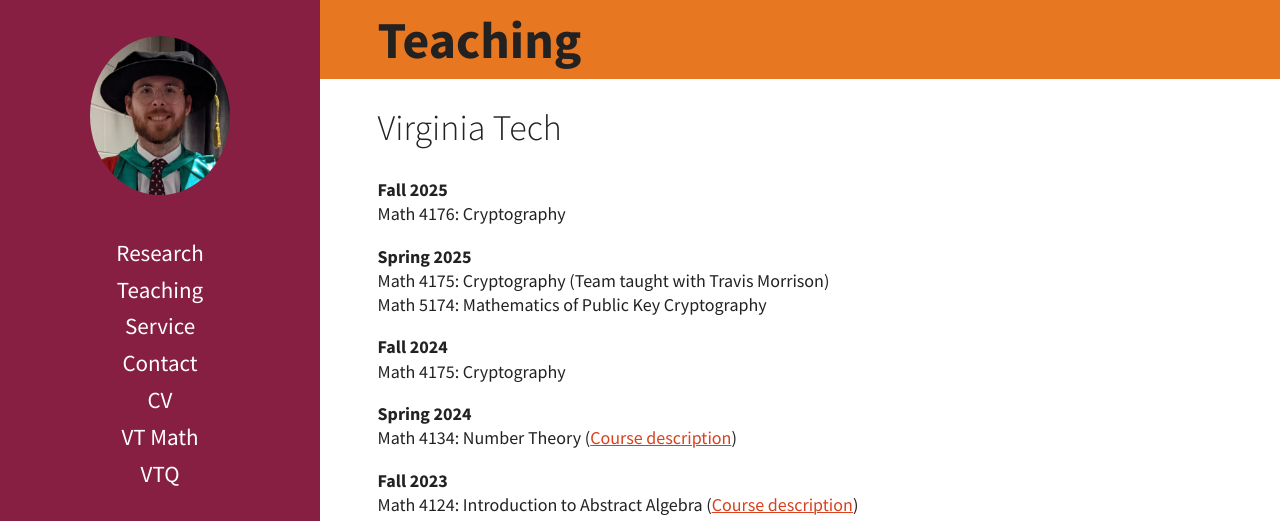
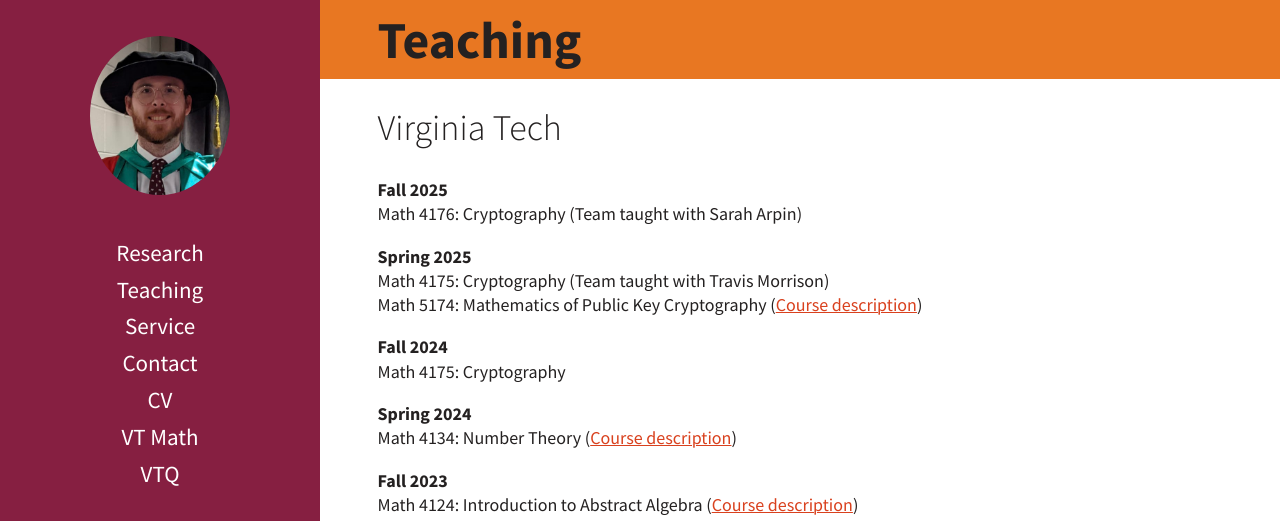
Before and after one commit to JasonLeGrow/JasonLeGrow.github.io, a plain HTML site: page pages/Teaching.html in a window 1280 px wide. Shown: the top 521 px of the page. Drawn offline with Linux system fonts and the light colour scheme.

Commit message:
Update documentation

```diff
--- a/pages/Teaching.html
+++ b/pages/Teaching.html
@@ -141,10 +141,10 @@
 <div>
 <h2>Virginia Tech</h2>
 <p><strong>Fall 2025</strong><br>
-  Math 4176: Cryptography</p>
+  Math 4176: Cryptography (Team taught with Sarah Arpin)</p>
 <p><strong>Spring 2025</strong><br>
   Math 4175: Cryptography (Team taught with Travis Morrison) <br>
-  Math 5174: Mathematics of Public Key Cryptography</p>
+  Math 5174: Mathematics of Public Key Cryptography (<a href="/teaching/LeGrowJ_5174_20981.pdf">Course description</a>)</p>
 <p><strong>Fall 2024</strong><br>
   Math 4175: Cryptography</p>
 <p><strong>Spring 2024</strong><br>
```
Also changed, not shown: 1 other file.
